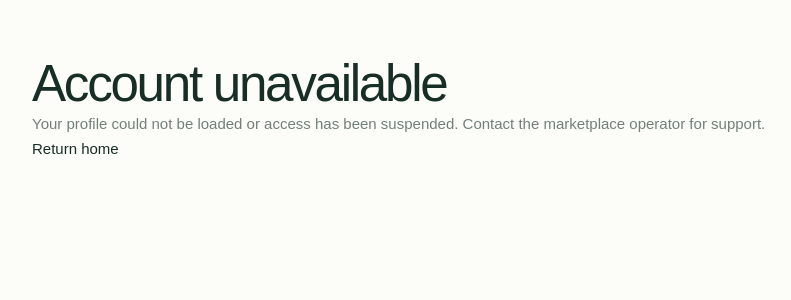
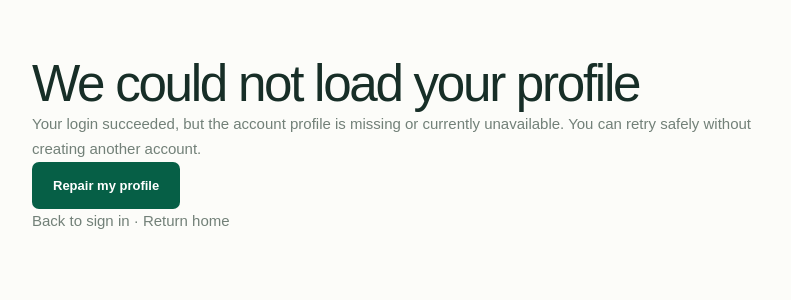
Before and after one commit to Ustaztech/NSUKart, a Next.js app: page /account/unavailable in a window 1280 px wide. Shown: the top 300 px of the page, without its empty margins (238-1029 px from the left). Built offline with nearby package versions, Linux system fonts and the light colour scheme.

Commit message:
feat: actionable profile recovery screen with no suspension bypass

```diff
--- a/src/app/account/unavailable/page.tsx
+++ b/src/app/account/unavailable/page.tsx
@@ -1,13 +1,23 @@
 import Link from "next/link";
-export default function Unavailable() {
-  return (
-    <main id="main" className="container section narrow">
-      <h1>Account unavailable</h1>
-      <p>
-        Your profile could not be loaded or access has been suspended. Contact
-        the marketplace operator for support.
-      </p>
-      <Link href="/">Return home</Link>
-    </main>
-  );
+import { db } from "@/lib/supabase/server";
+import { redirect } from "next/navigation";
+async function recoverProfile() {
+  "use server";
+  const client = await db();
+  const { data: { user } } = await client.auth.getUser();
+  if (!user) redirect("/login");
+  const { error } = await client.rpc("repair_own_profile");
+  if (error) redirect("/account/unavailable?reason=repair-failed");
+  redirect("/dashboard");
 }
+export default async function Unavailable({searchParams}:{searchParams:Promise<{reason?:string}>}) {
+  const {reason} = await searchParams;
+  const suspended = reason === "suspended";
+  return <main id="main" className="container section narrow">
+    <h1>{suspended ? "Account access suspended" : "We could not load your profile"}</h1>
+    <p>{suspended ? "Your account is suspended. Contact the marketplace operator for assistance." : "Your login succeeded, but the account profile is missing or currently unavailable. You can retry safely without creating another account."}</p>
+    {!suspended && <form action={recoverProfile}><button className="btn btn-primary">Repair my profile</button></form>}
+    {reason==="repair-failed" && <p className="notice error">Automatic recovery is not yet available. The marketplace administrator must apply the profile recovery database migration.</p>}
+    <p><Link href="/login">Back to sign in</Link> · <Link href="/">Return home</Link></p>
+  </main>;
+}
```
